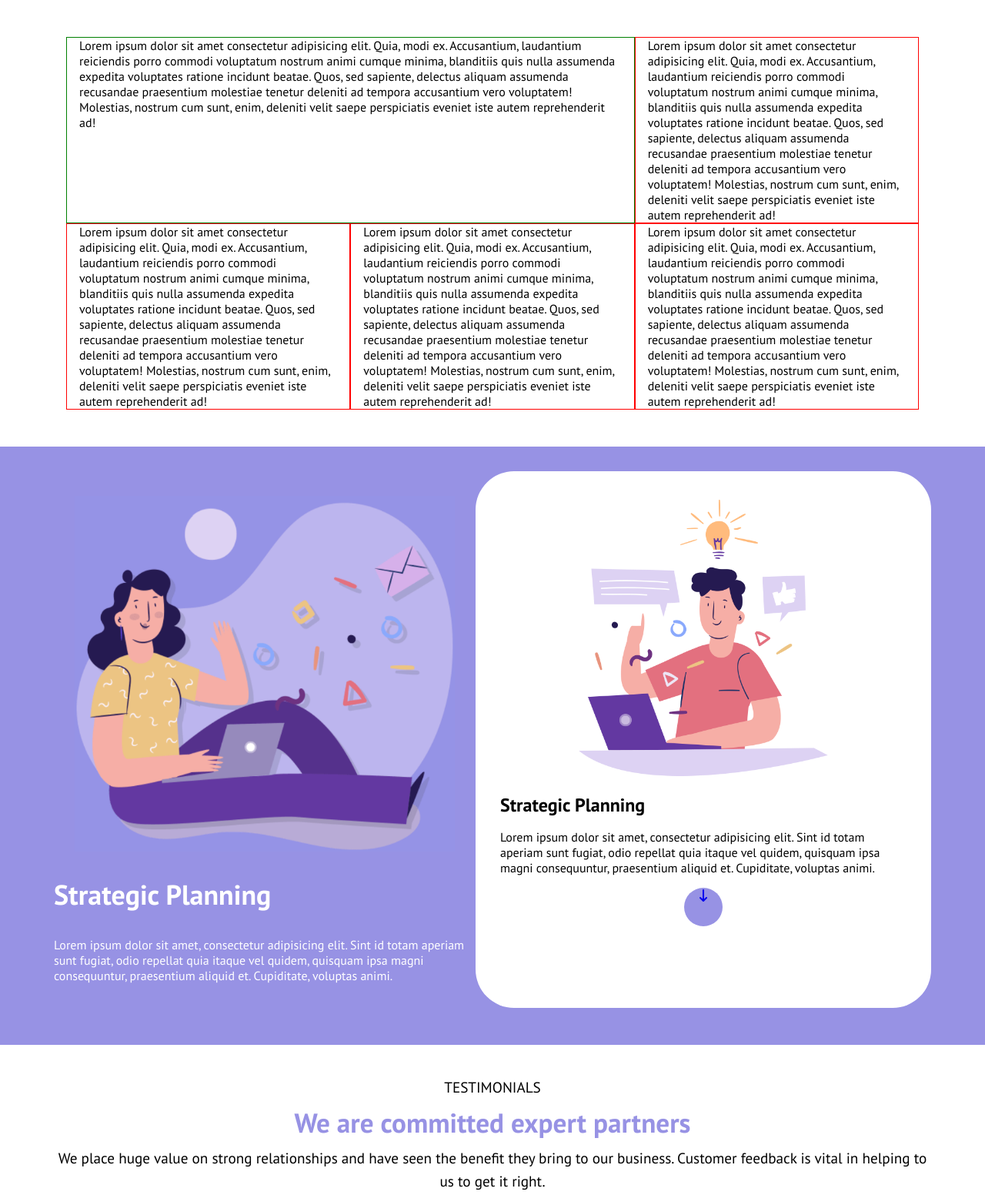
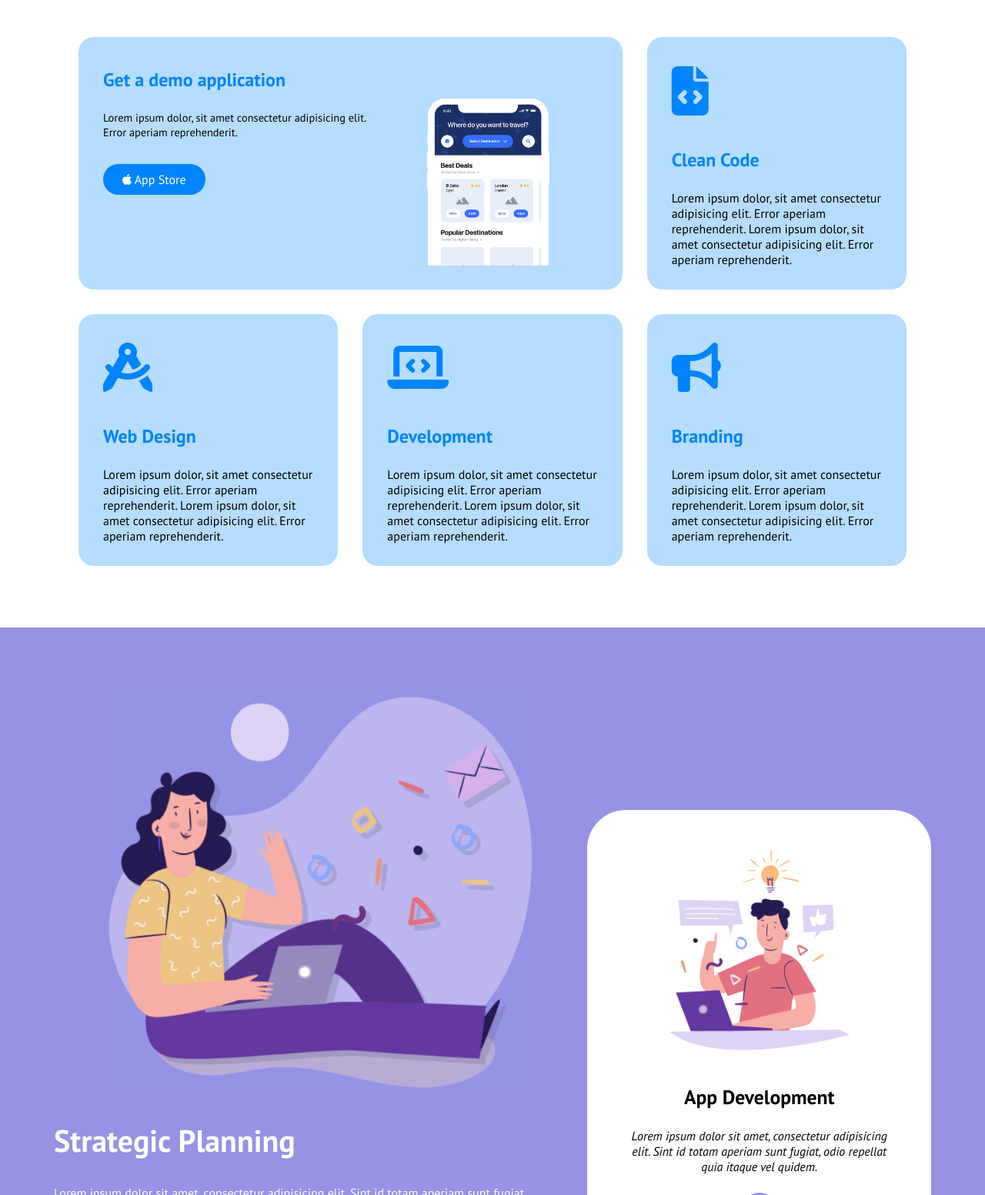
Before and after one commit to franciowel/htmlcss-responsive-layout, a plain HTML site: page index.html in a window 1280 px wide. Shown: the part 80-1632 px from the top of the page at 77% size. Drawn offline with Linux system fonts and the light colour scheme.

Commit message:
aggiunti contenuti a prima section e planning

```diff
--- a/css/style.css
+++ b/css/style.css
@@ -29,6 +29,12 @@ body{
 header{
     background-color: #0084fd;
     height: 80px;
+
+    position: fixed;
+    z-index: 10;
+    top:0;
+    left:0;
+    width: 100%;
 }
 
 .logo img{
@@ -60,7 +66,7 @@ nav ul{
 
 /* SUMMARY */
 .summary{
-    margin-top: 3rem;
+    margin-top: 8rem;
     margin-bottom: 3rem;
 }
 .summary-parts{
@@ -68,9 +74,71 @@ nav ul{
 }
 
 .summary-col{
-    border: 1px solid blue;
     padding-top: 1rem;
     padding-bottom: 1rem;
+
+    margin-bottom: 2rem;
+}
+
+.summary-content{
+    background-color: #b5ddff;
+    border-radius: 20px;
+    height: 100%;
+
+    flex-direction: column;
+}
+
+/* DOWNLOAD DEMO */
+.summary-content-text{
+    padding: 2.5rem 2rem;
+}
+
+.summary-content-text h3{
+    color: #0084fd;
+    font-size: 1.5rem;
+    margin-bottom: 1.5rem;
+}
+
+.summary-content-text p{
+    font-size: 0.9rem;
+    margin-bottom: 2rem;
+}
+
+.summary-content-text a{
+    color: white;
+    text-decoration: none;
+    background-color: #0084fd;
+    padding: 10px 25px;
+    border-radius: 20px;
+
+    display: inline-block;
+}
+
+.summary-content-img{
+    align-self: center;
+    width: 60%;
+}
+
+.summary-content-img img{
+    width: 200px;
+}
+
+/* PARTI SUMMARY */
+.summary-content-col{
+    padding: 1.8rem 2rem;
+    flex-direction: column;
+}
+
+.summary-content-col span{
+    font-size: 4rem;
+    margin-bottom: 2rem;
+    color: #0084fd;
+}
+
+.summary-content-col h3{
+    color: #0084fd;
+    font-size: 1.5rem;
+    margin-bottom: 1.5rem;
 }
 
 /* STRATEGY */
@@ -92,41 +160,47 @@ nav ul{
 }
 
 .strategy-1 h2{
-    font-size: 36px;
+    font-size: 2.5rem;
     padding-bottom: 2rem;
 }
 
+.strategy-1 p{
+    padding-right: 3rem;
+}
+
 .strategy-1 img{
-    width: 90%;
+    width: 80%;
     align-self: center;
-    padding-top: 2rem;
-    padding-bottom: 2rem;
+    padding-top: 3rem;
+    padding-bottom: 2.5rem;
 }
 
 .strategy-card{
+    text-align: center;
     flex-direction: column;
     background-color: white;
-    border-radius: 50px;
+    border-radius: 55px;
     color: black;
-    padding: 1rem 1rem;
+    padding: 2rem 2.5rem;
 
 }
 
-/* .strategy-2{
-    color: black;
-    padding: 1rem 1rem;
-} */
-
 .strategy-2 img{
-    width: 70%;
+    width: 80%;
     align-self: center;
     padding-top: 1rem;
     padding-bottom: 1rem;
 }
 
-.strategy-2 h2,
+.strategy-2 h2{
+    padding-bottom: 1.5rem;
+    padding-top: 1.5rem;
+    font-size: 1.6rem;
+}
+
 .strategy-2 p{
-    padding-bottom: 1rem;
+    padding-bottom: 1.5rem;
+    font-style: italic;
 }
 
 .strategy-2 a{
@@ -134,6 +208,7 @@ nav ul{
     border-radius: 50%;
     width: 50px;
     height: 50px;
+    line-height: 50px;
     text-align: center;
     align-self: center;
 }
@@ -417,13 +492,12 @@ TABLET RESP
     }
 
     .summary-col{
-        border: 1px solid red;
         width: calc(100% / 3);
         padding: 0 1rem;
+
     }
 
     .summary-col:first-child{
-        border: 1px solid green;
         width: calc((100% / 3) * 2);
     }
 
@@ -486,7 +560,7 @@ TABLET RESP
 DESKTOP RESP
 ***/
 @media screen and (min-width:992px) {
-
+    /* NAVBAR */
     .burger-menu{
         display: none;
     }
@@ -499,6 +573,17 @@ DESKTOP RESP
         color: white;
         text-decoration: none;
         margin-left: 1rem;
+    }
+
+    /* SUMMARY */
+    .summary-content{
+        flex-direction: row;
+    }
+
+    .summary-content-img{
+        padding-top: 3rem;
+        padding-left: 1.5rem;
+        padding-right: 1.5rem;
     }
 
     .btn-start :last-child{
@@ -518,19 +603,18 @@ DESKTOP RESP
 
     .strategy-2{
         flex-direction: column;
-
+        align-self: flex-end;
         background-color: white;
         border-radius: 50px;
         color: black;
         padding: 0 1rem;
-        justify-content: flex-end;
-        flex-wrap: wrap;
     }
 
     /* BENEFITS DESK */
     .benefits-card{
         width: calc((100% / 3) - 1rem);
     }
+
 
 }
 
--- a/index.html
+++ b/index.html
@@ -44,11 +44,11 @@
 
                     <li><a href="#planning">Planning</a></li>
 
-                    <li><a href="#">Testimonials</a></li>
+                    <li><a href="#testimonials">Testimonials</a></li>
 
-                    <li><a href="#">Features</a></li>
+                    <li><a href="#features">Features</a></li>
 
-                    <li><a href="#">About Us</a></li>
+                    <li><a href="#about-us">About Us</a></li>
 
                     <li class="btn-start"><a href="#get-started">Get Started</a></li>
 
@@ -66,40 +66,141 @@
 
             <div class="summary-parts flexcontainer">
 
-                <!-- INIZIO CARD -->
+                <!-- INIZIO CARD DEMO-->
                 <div class="summary-col">
-                    Lorem ipsum dolor sit amet consectetur adipisicing elit. Quia, modi ex. Accusantium, laudantium reiciendis porro commodi voluptatum nostrum animi cumque minima, blanditiis quis nulla assumenda expedita voluptates ratione incidunt beatae.
-                    Quos, sed sapiente, delectus aliquam assumenda recusandae praesentium molestiae tenetur deleniti ad tempora accusantium vero voluptatem! Molestias, nostrum cum sunt, enim, deleniti velit saepe perspiciatis eveniet iste autem reprehenderit ad!
+
+                    <div class="summary-content flexcontainer">
+
+                        <div class="summary-content-text">
+
+                            <h3>
+                                Get a demo application
+                            </h3>
+
+                            <p>
+                                Lorem ipsum dolor, sit amet consectetur adipisicing elit. Error aperiam reprehenderit.
+                            </p>
+
+                            <a class="demo-btn" href="#"><span><i class="fa-brands fa-apple"></i></span> App Store</a>
+
+                        </div>
+
+                        <div class="summary-content-img">
+                            <img src="img/phone.png" alt="Download demo application">
+                        </div>
+
+                    </div>
+
                 </div>
-                <!-- FINE CARD -->
+                <!-- FINE CARD DEMO-->
 
-                <!-- INIZIO CARD -->
+                <!-- INIZIO CARD-->
                 <div class="summary-col">
-                    Lorem ipsum dolor sit amet consectetur adipisicing elit. Quia, modi ex. Accusantium, laudantium reiciendis porro commodi voluptatum nostrum animi cumque minima, blanditiis quis nulla assumenda expedita voluptates ratione incidunt beatae.
-                    Quos, sed sapiente, delectus aliquam assumenda recusandae praesentium molestiae tenetur deleniti ad tempora accusantium vero voluptatem! Molestias, nostrum cum sunt, enim, deleniti velit saepe perspiciatis eveniet iste autem reprehenderit ad!
+
+                    <div class="summary-content">
+
+                        <div class="summary-content-col flexcontainer">
+
+                            <span>
+                                <i class="fa-solid fa-file-code"></i>
+                            </span>
+
+                            <h3>
+                                Clean Code
+                            </h3>
+
+                            <p>
+                                Lorem ipsum dolor, sit amet consectetur adipisicing elit. Error aperiam reprehenderit.
+                                Lorem ipsum dolor, sit amet consectetur adipisicing elit. Error aperiam reprehenderit.
+                            </p>
+
+                        </div>
+
+                    </div>
+
                 </div>
-                <!-- FINE CARD -->
+                <!-- FINE CARD-->
 
-                <!-- INIZIO CARD -->
+                <!-- INIZIO CARD-->
                 <div class="summary-col">
-                    Lorem ipsum dolor sit amet consectetur adipisicing elit. Quia, modi ex. Accusantium, laudantium reiciendis porro commodi voluptatum nostrum animi cumque minima, blanditiis quis nulla assumenda expedita voluptates ratione incidunt beatae.
-                    Quos, sed sapiente, delectus aliquam assumenda recusandae praesentium molestiae tenetur deleniti ad tempora accusantium vero voluptatem! Molestias, nostrum cum sunt, enim, deleniti velit saepe perspiciatis eveniet iste autem reprehenderit ad!
+
+                    <div class="summary-content">
+
+                        <div class="summary-content-col flexcontainer">
+
+                            <span>
+                                <i class="fa-solid fa-compass-drafting"></i>
+                            </span>
+
+                            <h3>
+                                Web Design
+                            </h3>
+
+                            <p>
+                                Lorem ipsum dolor, sit amet consectetur adipisicing elit. Error aperiam reprehenderit.
+                                Lorem ipsum dolor, sit amet consectetur adipisicing elit. Error aperiam reprehenderit.
+                            </p>
+
+                        </div>
+
+                    </div>
+
                 </div>
-                <!-- FINE CARD -->
+                <!-- FINE CARD-->
 
-                <!-- INIZIO CARD -->
+                <!-- INIZIO CARD-->
                 <div class="summary-col">
-                    Lorem ipsum dolor sit amet consectetur adipisicing elit. Quia, modi ex. Accusantium, laudantium reiciendis porro commodi voluptatum nostrum animi cumque minima, blanditiis quis nulla assumenda expedita voluptates ratione incidunt beatae.
-                    Quos, sed sapiente, delectus aliquam assumenda recusandae praesentium molestiae tenetur deleniti ad tempora accusantium vero voluptatem! Molestias, nostrum cum sunt, enim, deleniti velit saepe perspiciatis eveniet iste autem reprehenderit ad!
+
+                    <div class="summary-content">
+
+                        <div class="summary-content-col flexcontainer">
+
+                            <span>
+                                <i class="fa-solid fa-laptop-code"></i>
+                            </span>
+
+                            <h3>
+                                Development
+                            </h3>
+
+                            <p>
+                                Lorem ipsum dolor, sit amet consectetur adipisicing elit. Error aperiam reprehenderit.
+                                Lorem ipsum dolor, sit amet consectetur adipisicing elit. Error aperiam reprehenderit.
+                            </p>
+
+                        </div>
+
+                    </div>
+
                 </div>
-                <!-- FINE CARD -->
+                <!-- FINE CARD-->
 
-                <!-- INIZIO CARD -->
+                <!-- INIZIO CARD-->
                 <div class="summary-col">
-                    Lorem ipsum dolor sit amet consectetur adipisicing elit. Quia, modi ex. Accusantium, laudantium reiciendis porro commodi voluptatum nostrum animi cumque minima, blanditiis quis nulla assumenda expedita voluptates ratione incidunt beatae.
-                    Quos, sed sapiente, delectus aliquam assumenda recusandae praesentium molestiae tenetur deleniti ad tempora accusantium vero voluptatem! Molestias, nostrum cum sunt, enim, deleniti velit saepe perspiciatis eveniet iste autem reprehenderit ad!
+
+                    <div class="summary-content">
+
+                        <div class="summary-content-col flexcontainer">
+
+                            <span>
+                                <i class="fa-solid fa-bullhorn"></i>
+                            </span>
+
+                            <h3>
+                                Branding
+                            </h3>
+
+                            <p>
+                                Lorem ipsum dolor, sit amet consectetur adipisicing elit. Error aperiam reprehenderit.
+                                Lorem ipsum dolor, sit amet consectetur adipisicing elit. Error aperiam reprehenderit.
+                            </p>
+
+                        </div>
+
+                    </div>
+
                 </div>
-                <!-- FINE CARD -->
+                <!-- FINE CARD-->
 
             </div>
 
@@ -120,7 +221,9 @@
 
                             <h2>Strategic Planning</h2>
 
-                            <p>Lorem ipsum dolor sit amet, consectetur adipisicing elit. Sint id totam aperiam sunt fugiat, odio repellat quia itaque vel quidem, quisquam ipsa magni consequuntur, praesentium aliquid et. Cupiditate, voluptas animi.</p>
+                            <p>
+                                Lorem ipsum dolor sit amet, consectetur adipisicing elit. Sint id totam aperiam sunt fugiat, odio repellat quia itaque vel quidem, quisquam ipsa magni consequuntur, praesentium aliquid et. Cupiditate, voluptas animi.
+                            </p>
 
                         </div>
 
@@ -130,9 +233,11 @@
 
                                 <img src="img/planning2.png" alt="Develop Image">
 
-                                <h2>Strategic Planning</h2>
+                                <h2>App Development</h2>
 
-                                <p>Lorem ipsum dolor sit amet, consectetur adipisicing elit. Sint id totam aperiam sunt fugiat, odio repellat quia itaque vel quidem, quisquam ipsa magni consequuntur, praesentium aliquid et. Cupiditate, voluptas animi.</p>
+                                <p>
+                                    Lorem ipsum dolor sit amet, consectetur adipisicing elit. Sint id totam aperiam sunt fugiat, odio repellat quia itaque vel quidem.
+                                </p>
 
                                 <a href="#"><i class="fa-solid fa-arrow-down-long"></i></a>
                             </div>
@@ -150,7 +255,7 @@
         </section>
 
         <!-- SEZIONE TESTIMONIAL -->
-        <section class="partners mobile-padding">
+        <section id="testimonials" class="partners mobile-padding">
 
             <div class="container">
 
@@ -269,7 +374,7 @@
         </section>
 
         <!-- SEZIONE BENEFITS -->
-        <section class="benefits mobile-padding">
+        <section id="features" class="benefits mobile-padding">
 
             <div class="container">
 
@@ -414,7 +519,7 @@
         </section>
 
         <!-- SEZIONE ABOUT US -->
-        <section class="about mobile-padding">
+        <section id="about-us" class="about mobile-padding">
 
             <div class="container">
 
```
